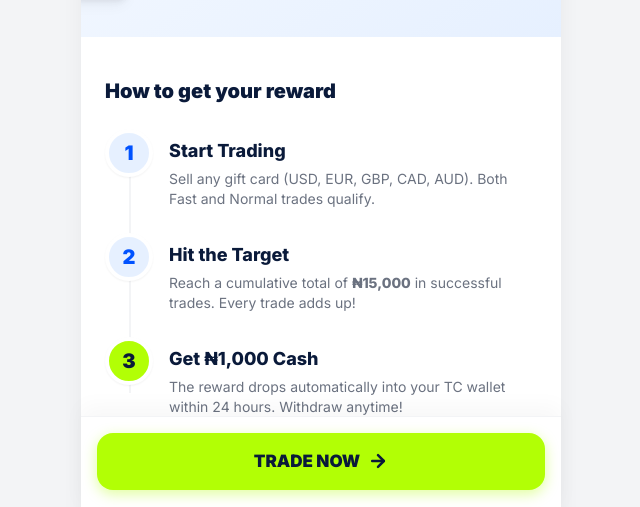
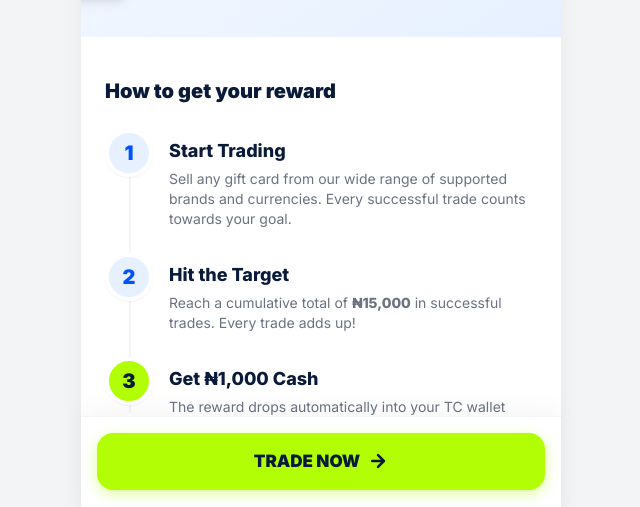
Before and after one commit to tradecard723-del/first_trade, a plain HTML site: page index.html in a window 1280 px wide. Shown: the part 286-793 px from the top of the page, without its empty margins (319-959 px from the left). Drawn offline with nearby package versions, Linux system fonts and the light colour scheme; no server answers.

Commit message:
Update index.html

```diff
--- a/index.html
+++ b/index.html
@@ -118,7 +118,7 @@
                     <div class="w-12 h-12 rounded-full bg-tcLightBlue text-tcBlue flex items-center justify-center font-black text-xl shrink-0 border-4 border-white shadow-sm">1</div>
                     <div class="pt-2">
                         <h3 class="font-bold text-tcDark text-lg">Start Trading</h3>
-                        <p class="text-gray-500 text-sm mt-1">Sell any gift card (USD, EUR, GBP, CAD, AUD). Both Fast and Normal trades qualify.</p>
+                        <p class="text-gray-500 text-sm mt-1">Sell any gift card from our wide range of supported brands and currencies. Every successful trade counts towards your goal.</p>
                     </div>
                 </div>
 
```
